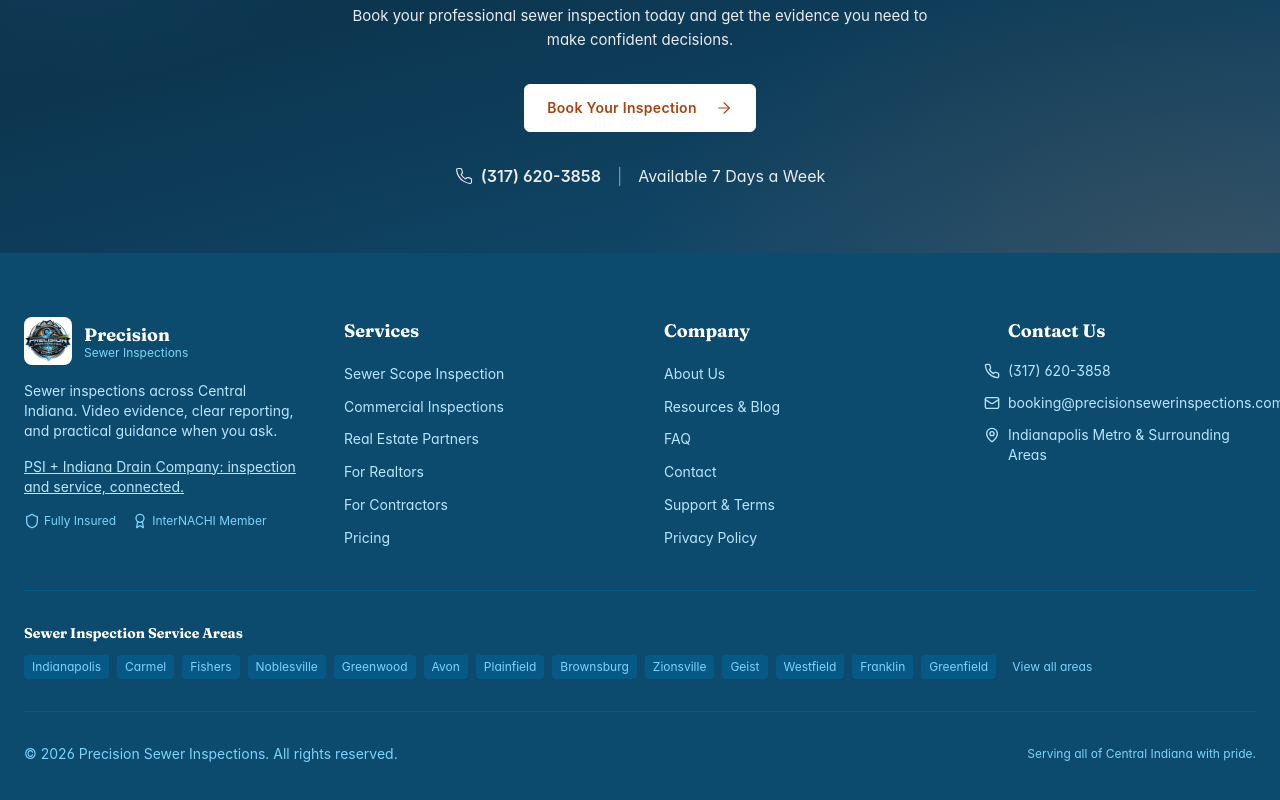
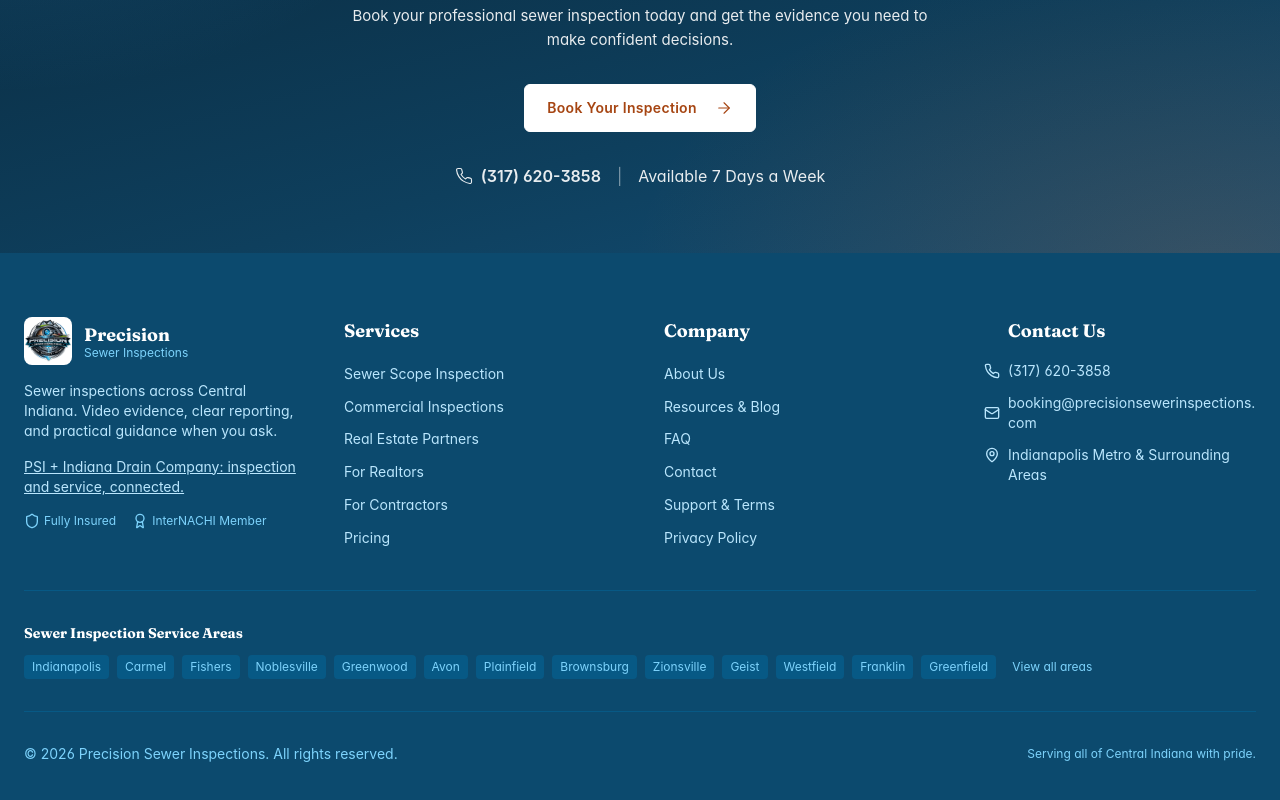
Before and after one commit to CaptainPhantasy/precision-sewer-inspection, a Next.js app: page / in a window 1280 px wide. Shown: the part 7364-8164 px from the top of the page. Built offline with nearby package versions, Linux system fonts and the light colour scheme; no server answers; a web font is replaced by a local one.

Commit message:
Keep footer contact details inside responsive columns

```diff
--- a/components/footer.tsx
+++ b/components/footer.tsx
@@ -153,7 +153,7 @@ export default function Footer() {
 					</div>
 
 					{/* Contact Info */}
-					<div className="lg:col-span-1 lg:min-w-[280px]">
+					<div className="min-w-0 lg:col-span-1">
 						<h4 className="font-heading font-bold text-lg mb-4 pl-6">
 							<T>Contact Us</T>
 						</h4>
@@ -170,10 +170,10 @@ export default function Footer() {
 							<li>
 								<a
 									href={`mailto:${COMPANY_INFO?.email ?? ""}`}
-									className="flex items-center gap-2 text-primary-200 hover:text-white transition-colors text-sm whitespace-nowrap"
+									className="flex items-center gap-2 text-primary-200 hover:text-white transition-colors text-sm"
 								>
 									<Mail className="w-4 h-4 shrink-0" />
-									{COMPANY_INFO?.email ?? ""}
+									<span className="min-w-0 [overflow-wrap:anywhere]">{COMPANY_INFO?.email ?? ""}</span>
 								</a>
 							</li>
 							<li>
```
